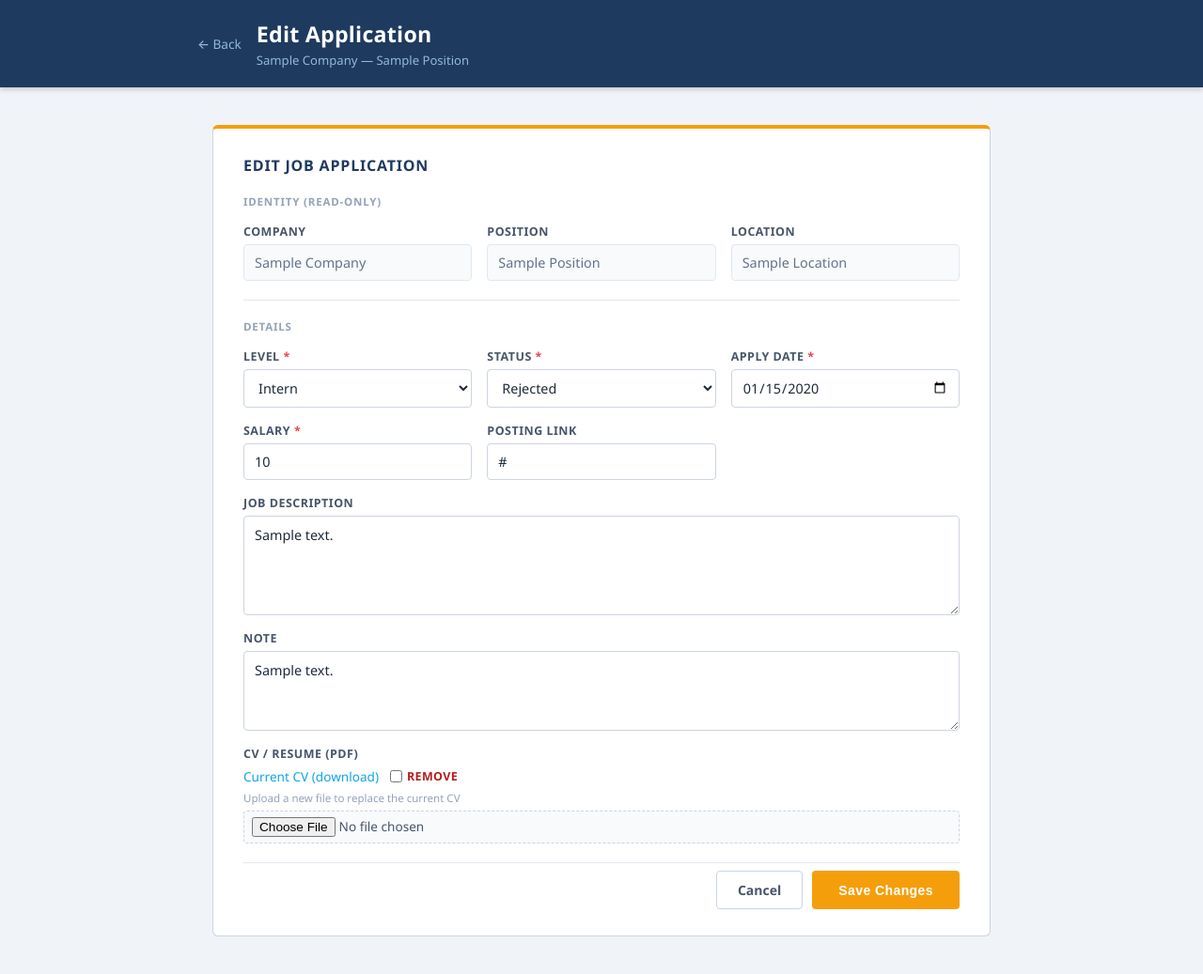
After one commit to Minhbui100/Job-Tracker, a Flask app: page /edit/1/1/1 in a window 1280 px wide. The commit adds this page. Shown: the whole page at 94% size. Run offline with Flask 3, Linux system fonts and the light colour scheme; a database or web service that is not in the repository returns one stand-in record (values such as "Sample title"); some libraries are stand-ins or nearby versions.

Commit message:
add edit.html

```diff
--- a/app.py
+++ b/app.py
@@ -1,9 +1,17 @@
 import re
+import os
+import uuid
 import psycopg2
-from flask import Flask, request, jsonify, render_template
+from flask import Flask, request, jsonify, render_template, redirect, url_for, send_from_directory
 from config import host, name, user, password
 
 app=Flask(__name__)
+
+UPLOAD_FOLDER = os.path.join(os.path.dirname(__file__), "uploads")
+os.makedirs(UPLOAD_FOLDER, exist_ok=True)
+
+def allowed_file(filename):
+    return filename.lower().endswith(".pdf")
 def get_db_connection():
     return psycopg2.connect(
         host=host,
@@ -40,27 +48,36 @@ def add_job():
         "position": request.form["position"].lower(),
         "location": request.form["location"].lower(),
         "status": request.form["status"].lower(),
-        "salary": re.sub(r"[^\d]", "", request.form["salary"]),
+        "salary": int(float(s)) if (s := re.sub(r"[^\d.]", "", request.form["salary"])) else None,
         "date_applied": request.form["date_applied"],
         "note": request.form["note"].lower(),
-        "posting_link": request.form["posting_link"].lower(),
+        "posting_link": request.form["posting_link"],
         "description": request.form["description"],
         "level": request.form["level"]
     }
+    cv_path = None
+    file = request.files.get("cv")
+    if file and file.filename and allowed_file(file.filename):
+        filename = f"{uuid.uuid4().hex}.pdf"
+        file.save(os.path.join(UPLOAD_FOLDER, filename))
+        cv_path = filename
     try:
         conn=get_db_connection()
         cur=conn.cursor()
-        force = request.form.get("force") == "true"
-        cur.execute("select * from job where company=%s and position=%s and location=%s;", (new_job["company"], new_job["position"], new_job["location"]))
+        cur.execute("""select * from job
+                    where company=%s and position=%s and location=%s;""",
+                    (new_job["company"], new_job["position"], new_job["location"]))
         existing_job=cur.fetchone()
-        if existing_job and not force:
+        if existing_job:
             cur.close()
             conn.close()
-            return jsonify({"duplicate": True, "message": f"Position {new_job['position']} at {new_job['company']} in {new_job['location']} already exists. Do you really want to add more?"}), 409
-        cur.execute("""insert into job (company, position, location, status_id, salary, date_applied, note, posting_link, description, level)
-                    values (%s, %s, %s, (select id from status_table where status=%s), %s, %s, %s, %s, %s, (select id from level where name=%s))""",
+            return jsonify({"duplicate": True, "message": f"You already have an application for {new_job['position']} at {new_job['company']} in {new_job['location']}.\n Can not add another."}), 409
+
+        cur.execute("""insert into job (company, position, location, status_id, salary, date_applied, note, posting_link, description, level, cv_path)
+                    values (%s, %s, %s, (select id from status_table where status=%s), %s, %s, %s, %s, %s, (select id from level where name=%s), %s)""",
                     (new_job["company"], new_job["position"], new_job["location"], new_job["status"], new_job["salary"],
-                     new_job["date_applied"], new_job["note"], new_job["posting_link"], new_job["description"], new_job["level"]))
+                     new_job["date_applied"], new_job["note"], new_job["posting_link"], new_job["description"], new_job["level"], cv_path))
+
         conn.commit()
         cur.close()
         conn.close()
@@ -86,7 +103,8 @@ def get_job_details(company, position, location):
             job.note,
             job.posting_link,
             job.description,
-            lv.name
+            lv.name,
+            job.cv_path
         FROM job
         JOIN status_table st
             ON job.status_id = st.id
@@ -107,7 +125,8 @@ def get_job_details(company, position, location):
                 "note": job[6],
                 "posting_link": job[7],
                 "description": job[8],
-                "level": job[9]
+                "level": job[9],
+                "cv_path": job[10]
             } for job in jobs]
             cur.close()
             conn.close()
@@ -120,10 +139,135 @@ def get_job_details(company, position, location):
         print(f"Error fetching job details: {e}")
         return jsonify({"error": "Error fetching job details"}), 500
 
+@app.route("/delete/<company>/<position>/<location>", methods=["POST"])
+def delete_job(company, position, location):
+    try:
+        conn=get_db_connection()
+        cur=conn.cursor()
+        cur.execute("select cv_path from job where company=%s and position=%s and location=%s;",
+                    (company.lower(), position.lower(), location.lower()))
+        row=cur.fetchone()
+        if row and row[0]:
+            cv_file=os.path.join(UPLOAD_FOLDER, row[0])
+            if os.path.exists(cv_file):
+                os.remove(cv_file)
+        cur.execute("delete from job where company=%s and position=%s and location =%s;",
+                    (company.lower(), position.lower(), location.lower()))
+        conn.commit()
+        cur.close()
+        conn.close()
+        return redirect(url_for("get_alljobs"))
+    except Exception as e:
+        conn.rollback()
+        print(f"Error deleting job: {e}")
+        return jsonify({"error": "Error deleting job"}), 500
 
+@app.route("/edit/<company>/<position>/<location>", methods=["GET"])
+def show_edit_form(company, position, location):
+    try:
+        conn=get_db_connection()
+        cur=conn.cursor()
+        cur.execute("""SELECT
+            job.company,
+            job.position,
+            job.location,
+            st.status,
+            job.salary,
+            job.date_applied,
+            job.note,
+            job.posting_link,
+            job.description,
+            lv.name,
+            job.cv_path
+        FROM job
+        JOIN status_table st
+            ON job.status_id = st.id
+        JOIN level lv
+            ON job.level = lv.id
+        WHERE job.company = %s
+            AND job.position = %s
+            AND job.location = %s;""", (company.lower(), position.lower(), location.lower()))
+        jobs=cur.fetchall()
+        if jobs:
+            job_details=[{
+                "company": job[0],
+                "position": job[1],
+                "location": job[2],
+                "status": job[3],
+                "salary": job[4],
+                "date_applied": job[5].strftime("%Y-%m-%d"),
+                "note": job[6],
+                "posting_link": job[7],
+                "description": job[8],
+                "level": job[9],
+                "cv_path": job[10]
+            } for job in jobs]
+            cur.close()
+            conn.close()
+            return render_template("edit.html", job=job_details[0], company=company, position=position, location=location)
+        else:
+            cur.close()
+            conn.close()
+            return render_template("edit.html", job=None)
+    except Exception as e:
+        print(f"Error fetching job details: {e}")
+        return jsonify({"error": "Error fetching job details"}), 500
 
+@app.route("/edit/<company>/<position>/<location>", methods=["POST"])
+def edit_job(company, position, location):
+    update={
+        "company": company.lower(),
+        "position": position.lower(),
+        "location": location.lower(),
+        "status": request.form["status"].lower(),
+        "salary": int(float(s)) if (s := re.sub(r"[^\d.]", "", request.form["salary"])) else None,
+        "date_applied": request.form["date_applied"],
+        "note": request.form["note"].lower(),
+        "posting_link": request.form["posting_link"],
+        "description": request.form["description"],
+        "level": request.form["level"]
+    }
+    existing_cv = request.form.get("existing_cv") or None
+    remove_cv = request.form.get("remove_cv") == "on"
+    cv_path = existing_cv
 
+    file = request.files.get("cv")
+    if file and file.filename and allowed_file(file.filename):
+        if existing_cv:
+            old_file = os.path.join(UPLOAD_FOLDER, existing_cv)
+            if os.path.exists(old_file):
+                os.remove(old_file)
+        filename = f"{uuid.uuid4().hex}.pdf"
+        file.save(os.path.join(UPLOAD_FOLDER, filename))
+        cv_path = filename
+    elif remove_cv:
+        if existing_cv:
+            old_file = os.path.join(UPLOAD_FOLDER, existing_cv)
+            if os.path.exists(old_file):
+                os.remove(old_file)
+        cv_path = None
 
+    try:
+        conn=get_db_connection()
+        cur=conn.cursor()
+        cur.execute("""update job set company=%s, position=%s, location=%s, status_id=(select id from status_table where status=%s),
+                    salary=%s, date_applied=%s, note=%s, posting_link=%s, description=%s, level=(select id from level where name=%s), cv_path=%s
+                    where company=%s and position=%s and location=%s;""",
+                    (update["company"], update["position"], update["location"], update["status"], update["salary"],
+                     update["date_applied"], update["note"], update["posting_link"], update["description"], update["level"], cv_path,
+                     company.lower(), position.lower(), location.lower()))
+        conn.commit()
+        cur.close()
+        conn.close()
+        return redirect(url_for("get_job_details", company=update["company"], position=update["position"], location=update["location"]))
+    except Exception as e:
+        conn.rollback()
+        print(f"Error updating job: {e}")
+        return jsonify({"error": str(e)}), 500
+
+@app.route("/cv/<filename>")
+def serve_cv(filename):
+    return send_from_directory(UPLOAD_FOLDER, filename, as_attachment=True)
 
 if __name__=="__main__":
     app.run(debug=True)
--- /dev/null
+++ b/templates/edit.html
@@ -0,0 +1,380 @@
+<!DOCTYPE html>
+<html lang="en">
+<head>
+    <meta charset="UTF-8">
+    <meta name="viewport" content="width=device-width, initial-scale=1.0">
+    <title>Edit — {{ job.company | title }} {{ job.position | title }}</title>
+    <style>
+    *, *::before, *::after { box-sizing: border-box; margin: 0; padding: 0; }
+
+    body {
+        font-family: "Segoe UI", -apple-system, BlinkMacSystemFont, Roboto, sans-serif;
+        background: #f0f4f8;
+        color: #1e293b;
+        min-height: 100vh;
+    }
+
+    header {
+        background: #1e3a5f;
+        padding: 0 32px;
+        box-shadow: 0 2px 6px rgba(0,0,0,0.2);
+    }
+
+    header > div {
+        max-width: 860px;
+        margin: 0 auto;
+        padding: 20px 0;
+        display: flex;
+        align-items: center;
+        gap: 16px;
+    }
+
+    .back-link {
+        color: #94b8d8;
+        text-decoration: none;
+        font-size: 0.85rem;
+        font-weight: 500;
+        white-space: nowrap;
+        transition: color 0.15s;
+    }
+
+    .back-link:hover { color: #fff; }
+
+    .header-titles { flex: 1; }
+
+    header h1 {
+        font-size: 1.45rem;
+        font-weight: 700;
+        color: #fff;
+        letter-spacing: 0.01em;
+    }
+
+    header p {
+        color: #94b8d8;
+        font-size: 0.82rem;
+        margin-top: 3px;
+        text-transform: capitalize;
+    }
+
+    .container {
+        max-width: 860px;
+        margin: 40px auto;
+        padding: 0 16px;
+    }
+
+    .form-card {
+        background: #fff;
+        border-radius: 6px;
+        padding: 28px 32px;
+        border: 1px solid #cbd5e1;
+        border-top: 4px solid #f59e0b;
+    }
+
+    .form-card h2 {
+        font-size: 1rem;
+        font-weight: 700;
+        color: #1e3a5f;
+        margin-bottom: 20px;
+        text-transform: uppercase;
+        letter-spacing: 0.05em;
+    }
+
+    .form-grid {
+        display: grid;
+        grid-template-columns: repeat(auto-fill, minmax(220px, 1fr));
+        gap: 16px;
+    }
+
+    .form-field {
+        display: flex;
+        flex-direction: column;
+        gap: 5px;
+    }
+
+    .full-width { grid-column: 1 / -1; }
+
+    label {
+        font-size: 0.78rem;
+        font-weight: 600;
+        color: #475569;
+        text-transform: uppercase;
+        letter-spacing: 0.04em;
+    }
+
+    label:has(+ [required])::after,
+    label:has(+ select[required])::after {
+        content: " *";
+        color: #ef4444;
+    }
+
+    input, select, textarea {
+        padding: 9px 11px;
+        border: 1px solid #cbd5e1;
+        border-radius: 4px;
+        font-size: 0.9rem;
+        color: #1e293b;
+        background: #fff;
+        transition: border-color 0.15s, box-shadow 0.15s;
+        width: 100%;
+        font-family: inherit;
+    }
+
+    input:focus, select:focus, textarea:focus {
+        outline: none;
+        border-color: #f59e0b;
+        box-shadow: 0 0 0 3px rgba(245,158,11,0.15);
+    }
+
+    input::placeholder, textarea::placeholder { color: #94a3b8; }
+
+    textarea { resize: vertical; line-height: 1.5; }
+
+    .file-input-wrapper {
+        display: flex;
+        flex-direction: column;
+        gap: 6px;
+    }
+
+    input[type="file"] {
+        padding: 6px 8px;
+        border: 1px dashed #cbd5e1;
+        border-radius: 4px;
+        font-size: 0.85rem;
+        color: #475569;
+        background: #f8fafc;
+        cursor: pointer;
+    }
+
+    input[type="file"]:focus {
+        outline: none;
+        border-color: #f59e0b;
+        box-shadow: 0 0 0 3px rgba(245,158,11,0.15);
+    }
+
+    .cv-current {
+        display: flex;
+        align-items: center;
+        gap: 12px;
+        font-size: 0.85rem;
+        color: #475569;
+    }
+
+    .cv-current a { color: #0ea5e9; text-decoration: none; }
+    .cv-current a:hover { text-decoration: underline; }
+
+    .cv-remove-label {
+        display: inline-flex;
+        align-items: center;
+        gap: 5px;
+        font-size: 0.78rem;
+        color: #b91c1c;
+        cursor: pointer;
+        font-weight: 600;
+        text-transform: uppercase;
+        letter-spacing: 0.03em;
+    }
+
+    .file-hint {
+        font-size: 0.72rem;
+        color: #94a3b8;
+    }
+
+    .readonly-value {
+        padding: 9px 11px;
+        border: 1px solid #e2e8f0;
+        border-radius: 4px;
+        font-size: 0.9rem;
+        color: #64748b;
+        background: #f8fafc;
+        text-transform: capitalize;
+        user-select: none;
+    }
+
+    .section-divider {
+        grid-column: 1 / -1;
+        border: none;
+        border-top: 1px solid #e2e8f0;
+        margin: 4px 0;
+    }
+
+    .section-label {
+        grid-column: 1 / -1;
+        font-size: 0.72rem;
+        font-weight: 700;
+        color: #94a3b8;
+        text-transform: uppercase;
+        letter-spacing: 0.07em;
+    }
+
+    .form-footer {
+        grid-column: 1 / -1;
+        display: flex;
+        justify-content: flex-end;
+        gap: 10px;
+        padding-top: 8px;
+        border-top: 1px solid #e2e8f0;
+        margin-top: 4px;
+    }
+
+    .btn-cancel {
+        background: #fff;
+        color: #475569;
+        border: 1px solid #cbd5e1;
+        border-radius: 4px;
+        padding: 10px 22px;
+        font-size: 0.875rem;
+        font-weight: 600;
+        cursor: pointer;
+        text-decoration: none;
+        display: inline-flex;
+        align-items: center;
+        transition: background 0.15s, border-color 0.15s;
+    }
+
+    .btn-cancel:hover { background: #f1f5f9; border-color: #94a3b8; }
+
+    .btn-save {
+        background: #f59e0b;
+        color: #fff;
+        border: none;
+        border-radius: 4px;
+        padding: 10px 28px;
+        font-size: 0.875rem;
+        font-weight: 600;
+        cursor: pointer;
+        letter-spacing: 0.03em;
+        transition: background 0.15s;
+    }
+
+    .btn-save:hover { background: #d97706; }
+
+    .empty-state {
+        padding: 48px 28px;
+        text-align: center;
+        color: #94a3b8;
+        font-size: 0.9rem;
+    }
+    </style>
+</head>
+<body>
+
+<header>
+    <div>
+        <a class="back-link" href="/job/{{ job.company }}/{{ job.position }}/{{ job.location }}">&larr; Back</a>
+        <div class="header-titles">
+            <h1>Edit Application</h1>
+            <p>{{ job.company }} &mdash; {{ job.position }}</p>
+        </div>
+    </div>
+</header>
+
+<div class="container">
+    {% if job %}
+    <div class="form-card">
+        <h2>Edit Job Application</h2>
+        <form method="POST" action="/edit/{{ job.company }}/{{ job.position }}/{{ job.location }}" enctype="multipart/form-data">
+            <div class="form-grid">
+
+                <span class="section-label">Identity (read-only)</span>
+
+                <div class="form-field">
+                    <label>Company</label>
+                    <div class="readonly-value">{{ job.company }}</div>
+                </div>
+                <div class="form-field">
+                    <label>Position</label>
+                    <div class="readonly-value">{{ job.position }}</div>
+                </div>
+                <div class="form-field">
+                    <label>Location</label>
+                    <div class="readonly-value">{{ job.location }}</div>
+                </div>
+
+                <hr class="section-divider">
+                <span class="section-label">Details</span>
+
+                <div class="form-field">
+                    <label>Level</label>
+                    <select name="level" required>
+                        <option value="" disabled>Select level</option>
+                        <option value="Intern" {% if job.level == "Intern" %}selected{% endif %}>Intern</option>
+                        <option value="Entry" {% if job.level == "Entry" %}selected{% endif %}>Entry</option>
+                        <option value="Junior" {% if job.level == "Junior" %}selected{% endif %}>Junior</option>
+                        <option value="Mid" {% if job.level == "Mid" %}selected{% endif %}>Mid</option>
+                        <option value="Senior" {% if job.level == "Senior" %}selected{% endif %}>Senior</option>
+                        <option value="Lead" {% if job.level == "Lead" %}selected{% endif %}>Lead</option>
+                    </select>
+                </div>
+
+                <div class="form-field">
+                    <label>Status</label>
+                    <select name="status" required>
+                        <option value="" disabled>Select status</option>
+                        <option value="not applied" {% if job.status == "not applied" %}selected{% endif %}>Not Applied</option>
+                        <option value="applied" {% if job.status == "applied" %}selected{% endif %}>Applied</option>
+                        <option value="interview" {% if job.status == "interview" %}selected{% endif %}>Interview</option>
+                        <option value="offer" {% if job.status == "offer" %}selected{% endif %}>Offer</option>
+                        <option value="rejected" {% if job.status == "rejected" %}selected{% endif %}>Rejected
+
+                        </option>
+                    </select>
+                </div>
+
+                <div class="form-field">
+                    <label>Apply Date</label>
+                    <input name="date_applied" type="date" value="{{ job.date_applied }}" required>
+                </div>
+
+                <div class="form-field">
+                    <label>Salary</label>
+                    <input name="salary" placeholder="e.g. 100000" value="{{ job.salary | int if job.salary is not none else '' }}" required>
+                </div>
+
+                <div class="form-field">
+                    <label>Posting Link</label>
+                    <input name="posting_link" placeholder="e.g. https://company.com/jobs/123" value="{{ job.posting_link or '' }}">
+                </div>
+
+                <div class="form-field full-width">
+                    <label>Job Description</label>
+                    <textarea name="description" rows="4" placeholder="e.g. Working with Python...">{{ job.description or '' }}</textarea>
+                </div>
+
+                <div class="form-field full-width">
+                    <label>Note</label>
+                    <textarea name="note" rows="3" placeholder="e.g. Follow up needed">{{ job.note or '' }}</textarea>
+                </div>
+
+                <div class="form-field full-width file-input-wrapper">
+                    <label>CV / Resume (PDF)</label>
+                    <input type="hidden" name="existing_cv" value="{{ job.cv_path or '' }}">
+                    {% if job.cv_path %}
+                    <div class="cv-current">
+                        <a href="{{ url_for('serve_cv', filename=job.cv_path) }}">Current CV (download)</a>
+                        <label class="cv-remove-label">
+                            <input type="checkbox" name="remove_cv"> Remove
+                        </label>
+                    </div>
+                    <span class="file-hint">Upload a new file to replace the current CV</span>
+                    {% else %}
+                    <span class="file-hint">Optional — PDF only</span>
+                    {% endif %}
+                    <input type="file" name="cv" accept=".pdf">
+                </div>
+
+                <div class="form-footer">
+                    <a class="btn-cancel" href="/job/{{ job.company }}/{{ job.position }}/{{ job.location }}">Cancel</a>
+                    <button type="submit" class="btn-save">Save Changes</button>
+                </div>
+            </div>
+        </form>
+    </div>
+    {% else %}
+    <div class="form-card">
+        <div class="empty-state">Job not found.</div>
+    </div>
+    {% endif %}
+</div>
+
+</body>
+</html>
```
Also changed, not shown: templates/add.html (+62 -25 lines), templates/index.html (+14 -8 lines), templates/job.html (+62 -2 lines), 2 other files.
